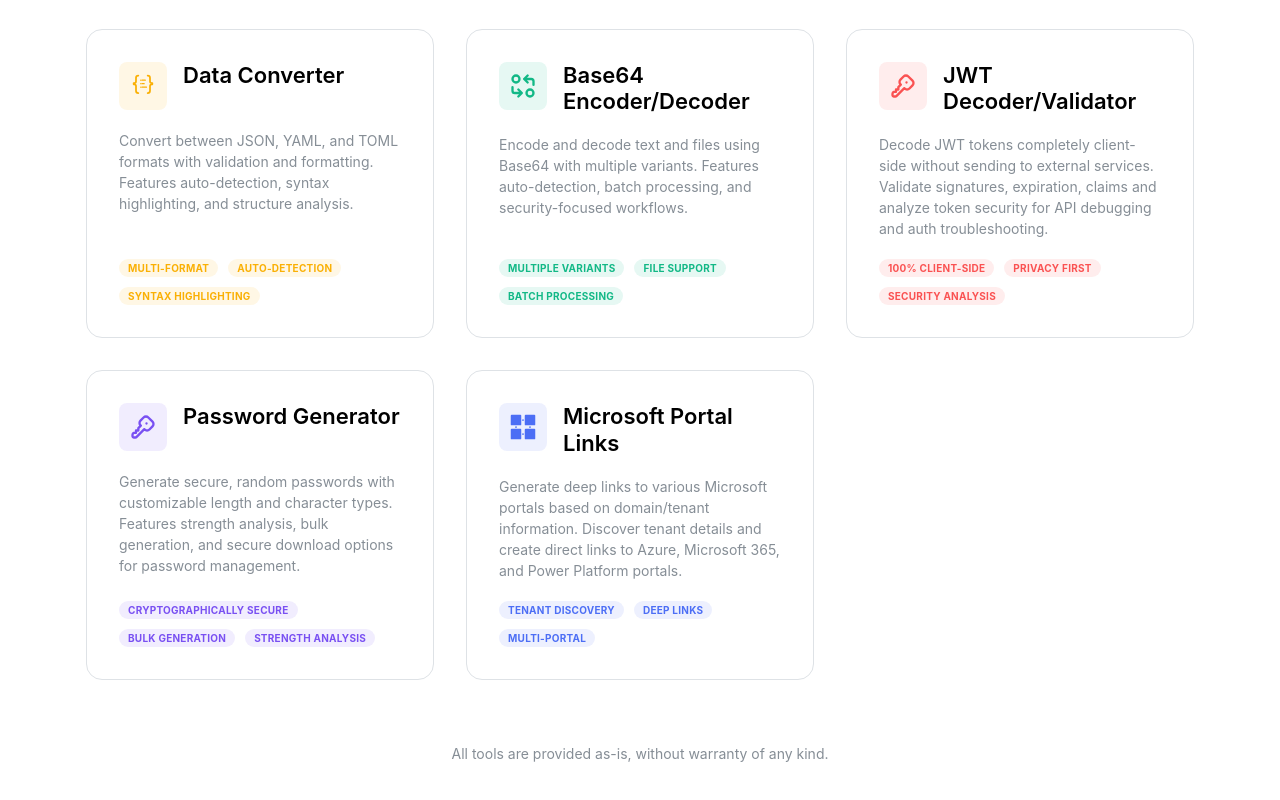
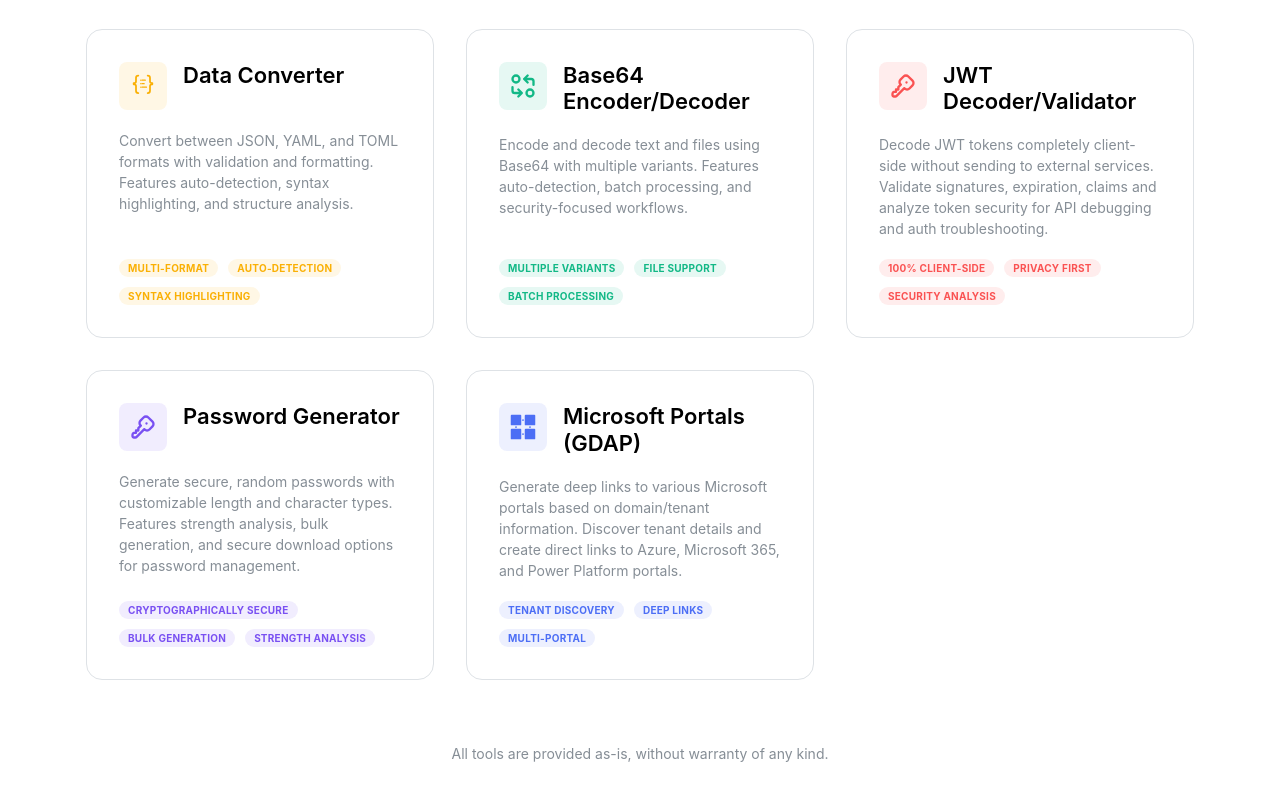
Before and after one commit to russmckendrick/russ-tools, a React (Vite) app: page / in a window 1280 px wide. Shown: the part 908-1708 px from the top of the page. Built offline with nearby package versions, Linux system fonts and the light colour scheme; no server answers.

Commit message:
🔧 (HomeView.jsx, NavbarMinimal.jsx, MicrosoftPortalsTool.jsx): update Microsoft Portal links title to 'Microsoft Portals (GDAP)' for consistency and clarity; enhance color mapping for categories using a hash function for improved visual differentiation.

```diff
--- a/src/components/layout/HomeView.jsx
+++ b/src/components/layout/HomeView.jsx
@@ -103,7 +103,7 @@
     },
     {
       id: 'microsoft-portals',
-      title: 'Microsoft Portal Links',
+      title: 'Microsoft Portals (GDAP)',
       description: 'Generate deep links to various Microsoft portals based on domain/tenant information. Discover tenant details and create direct links to Azure, Microsoft 365, and Power Platform portals.',
       icon: MicrosoftPortalsIcon,
       iconColor: 'indigo',
--- a/src/components/layout/NavbarMinimal.jsx
+++ b/src/components/layout/NavbarMinimal.jsx
@@ -112,8 +112,8 @@
   },
   {
     icon: MicrosoftPortalsIcon,
-    title: 'Microsoft Portal Links',
-    description: "Generate deep links to Microsoft portals using tenant information",
+          title: 'Microsoft Portals (GDAP)',
+      description: "Generate deep links to Microsoft portals using tenant information",
     link: "/microsoft-portals/",
     color: "indigo",
   },
--- a/src/components/tools/microsoft-portals/MicrosoftPortalsTool.jsx
+++ b/src/components/tools/microsoft-portals/MicrosoftPortalsTool.jsx
@@ -292,9 +292,30 @@
     return Array.from(tags).sort();
   }, [allPortals]);
 
-  // Category color mapping
+  // Hash function to generate consistent colors for tags
+  const hashStringToColor = (str) => {
+    // Simple hash function
+    let hash = 0;
+    for (let i = 0; i < str.length; i++) {
+      const char = str.charCodeAt(i);
+      hash = ((hash << 5) - hash) + char;
+      hash = hash & hash; // Convert to 32-bit integer
+    }
+
+    // Available Mantine colors (excluding gray and dark for better visibility)
+    const colors = [
+      'blue', 'indigo', 'violet', 'grape', 'pink', 'red', 'orange',
+      'yellow', 'lime', 'green', 'teal', 'cyan'
+    ];
+
+    // Use absolute value and modulo to get consistent color index
+    const colorIndex = Math.abs(hash) % colors.length;
+    return colors[colorIndex];
+  };
+
+  // Category color mapping (for categories, fallback to hash for tags)
   const getCategoryColor = (category) => {
-    const colorMap = {
+    const categoryColorMap = {
       'Azure': 'blue',
       'M365': 'indigo',
       'Power Platform': 'grape',
@@ -315,7 +336,9 @@
       'Database': 'violet',
       'IoT': 'orange'
     };
-    return colorMap[category] || 'gray';
+
+    // If it's a known category, use the mapped color, otherwise use hash-based color
+    return categoryColorMap[category] || hashStringToColor(category);
   };
 
   // Toggle favorite status
@@ -400,7 +423,7 @@
           </ThemeIcon>
           <div style={{ flex: 1 }}>
             <Title order={2} fw={600}>
-              Microsoft Portal Links
+              Microsoft Portals (GDAP)
             </Title>
             <Text size="sm" c="dimmed">
               Search portals or enter a domain to generate tenant-specific links
```
Also changed, not shown: 1 other file (tests, documents, lock files or other folders).
